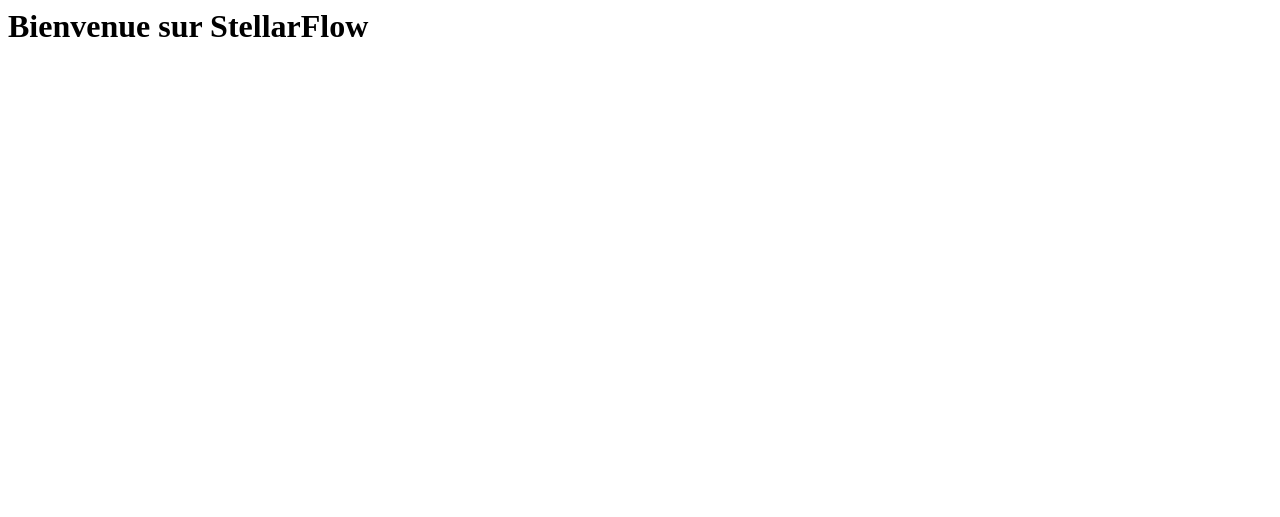
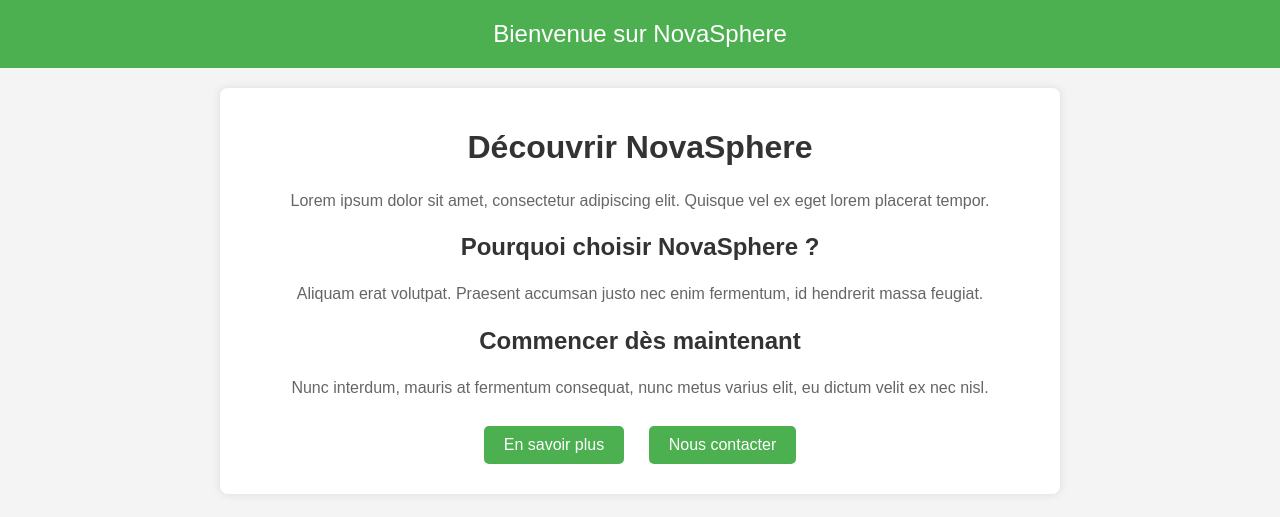
Before and after one commit to YRL-M/YRL-M.github.io, a plain HTML site: page index.html in a window 1280 px wide. Drawn offline with Linux system fonts and the light colour scheme.

Commit message:
Update index.html

```diff
--- a/index.html
+++ b/index.html
@@ -1 +1,77 @@
-<h1>Bienvenue sur StellarFlow</h1>
+
+<!-- <h1>Bienvenue sur StellarFlow</h1> -->
+
+<!DOCTYPE html>
+<html lang="fr">
+<head>
+    <meta charset="UTF-8">
+    <meta name="viewport" content="width=device-width, initial-scale=1.0">
+    <title>NovaSphere</title>
+    <style>
+        body {
+            font-family: Arial, sans-serif;
+            margin: 0;
+            padding: 0;
+            text-align: center;
+            background-color: #f4f4f4;
+        }
+        header {
+            background-color: #4CAF50;
+            color: white;
+            padding: 20px;
+            font-size: 24px;
+        }
+        main {
+            max-width: 800px;
+            margin: 20px auto;
+            padding: 20px;
+            background: white;
+            box-shadow: 0px 0px 10px rgba(0, 0, 0, 0.1);
+            border-radius: 8px;
+        }
+        h1, h2 {
+            color: #333;
+        }
+        p {
+            color: #666;
+            line-height: 1.6;
+        }
+        .btn {
+            display: inline-block;
+            margin: 10px;
+            padding: 10px 20px;
+            font-size: 16px;
+            color: white;
+            background-color: #4CAF50;
+            border: none;
+            border-radius: 5px;
+            cursor: pointer;
+            text-decoration: none;
+        }
+        .btn:hover {
+            background-color: #45a049;
+        }
+    </style>
+</head>
+<body>
+
+    <header>
+        Bienvenue sur NovaSphere
+    </header>
+
+    <main>
+        <h1>Découvrir NovaSphere</h1>
+        <p>Lorem ipsum dolor sit amet, consectetur adipiscing elit. Quisque vel ex eget lorem placerat tempor.</p>
+
+        <h2>Pourquoi choisir NovaSphere ?</h2>
+        <p>Aliquam erat volutpat. Praesent accumsan justo nec enim fermentum, id hendrerit massa feugiat.</p>
+
+        <h2>Commencer dès maintenant</h2>
+        <p>Nunc interdum, mauris at fermentum consequat, nunc metus varius elit, eu dictum velit ex nec nisl.</p>
+
+        <a href="#" class="btn">En savoir plus</a>
+        <a href="#" class="btn">Nous contacter</a>
+    </main>
+
+</body>
+</html>
```
